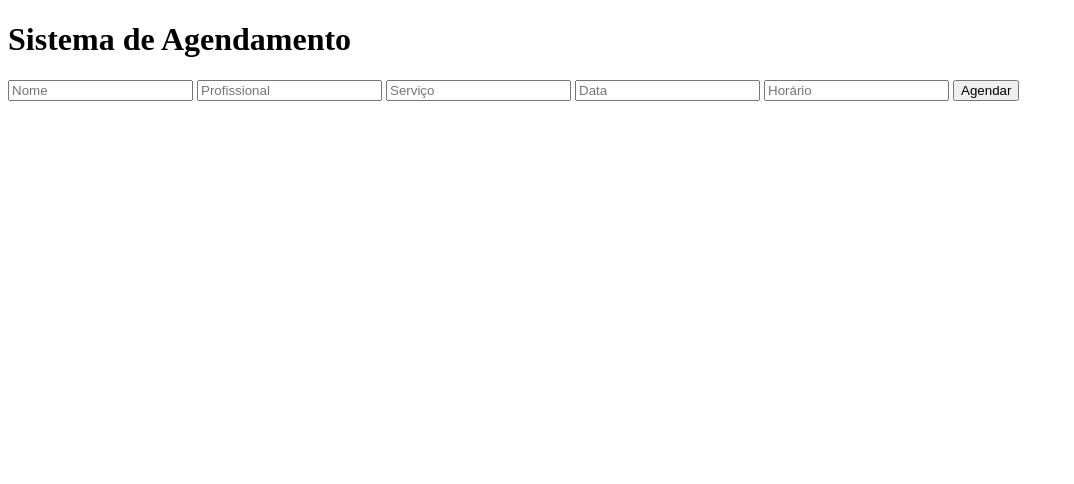
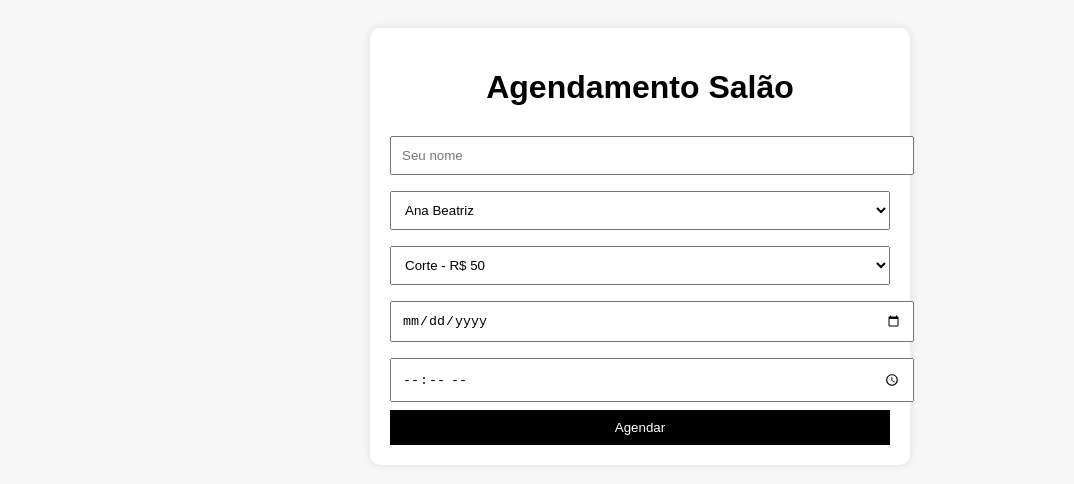
Before and after one commit to romaurocruz2-lang/mauro, a website: page public/index.html in a window 1280 px wide. Shown: the whole page, without its empty margins (0-1074 px from the left). Drawn offline with Linux system fonts and the light colour scheme.

Commit message:
Update index.html

```diff
--- a/public/index.html
+++ b/public/index.html
@@ -1,20 +1,77 @@
 <!DOCTYPE html>
 <html>
 <head>
-  <title>Agendamento</title>
+  <title>Salão de Beleza</title>
+  <style>
+    body {
+      font-family: Arial;
+      background: #f7f7f7;
+      padding: 20px;
+    }
+
+    .box {
+      background: white;
+      padding: 20px;
+      border-radius: 10px;
+      max-width: 500px;
+      margin: auto;
+      box-shadow: 0 0 10px rgba(0,0,0,0.1);
+    }
+
+    h1 {
+      text-align: center;
+    }
+
+    input, select {
+      width: 100%;
+      padding: 10px;
+      margin: 8px 0;
+    }
+
+    button {
+      width: 100%;
+      padding: 10px;
+      background: black;
+      color: white;
+      border: none;
+      cursor: pointer;
+    }
+
+    button:hover {
+      background: #333;
+    }
+  </style>
 </head>
 <body>
-  <h1>Sistema de Agendamento</h1>
+
+<div class="box">
+  <h1>Agendamento Salão</h1>
 
   <form id="form">
-    <input id="nome" placeholder="Nome" required>
-    <input id="profissional" placeholder="Profissional" required>
-    <input id="servico" placeholder="Serviço" required>
-    <input id="data" placeholder="Data" required>
-    <input id="horario" placeholder="Horário" required>
+
+    <input id="nome" placeholder="Seu nome" required>
+
+    <select id="profissional">
+      <option>Ana Beatriz</option>
+      <option>Juliana Santos</option>
+      <option>Mariana Lima</option>
+      <option>Camila Rocha</option>
+      <option>Larissa Alves</option>
+    </select>
+
+    <select id="servico">
+      <option>Corte - R$ 50</option>
+      <option>Escova - R$ 40</option>
+      <option>Hidratação - R$ 60</option>
+      <option>Finalização - R$ 30</option>
+    </select>
+
+    <input id="data" type="date" required>
+    <input id="horario" type="time" required>
 
     <button type="submit">Agendar</button>
   </form>
+</div>
 
 <script>
 document.getElementById("form").addEventListener("submit", async (e) => {
@@ -22,7 +79,7 @@
 
   await fetch("/agendar", {
     method: "POST",
-        headers: { "Content-Type": "application/json" },
+    headers: {"Content-Type":"application/json"},
     body: JSON.stringify({
       nome: nome.value,
       profissional: profissional.value,
@@ -32,8 +89,9 @@
     })
   });
 
-      alert("Agendado com sucesso!");
+  alert("Agendamento realizado com sucesso!");
 });
 </script>
+
 </body>
 </html>
```
Lines whose indentation alone changed are shown as unchanged.
